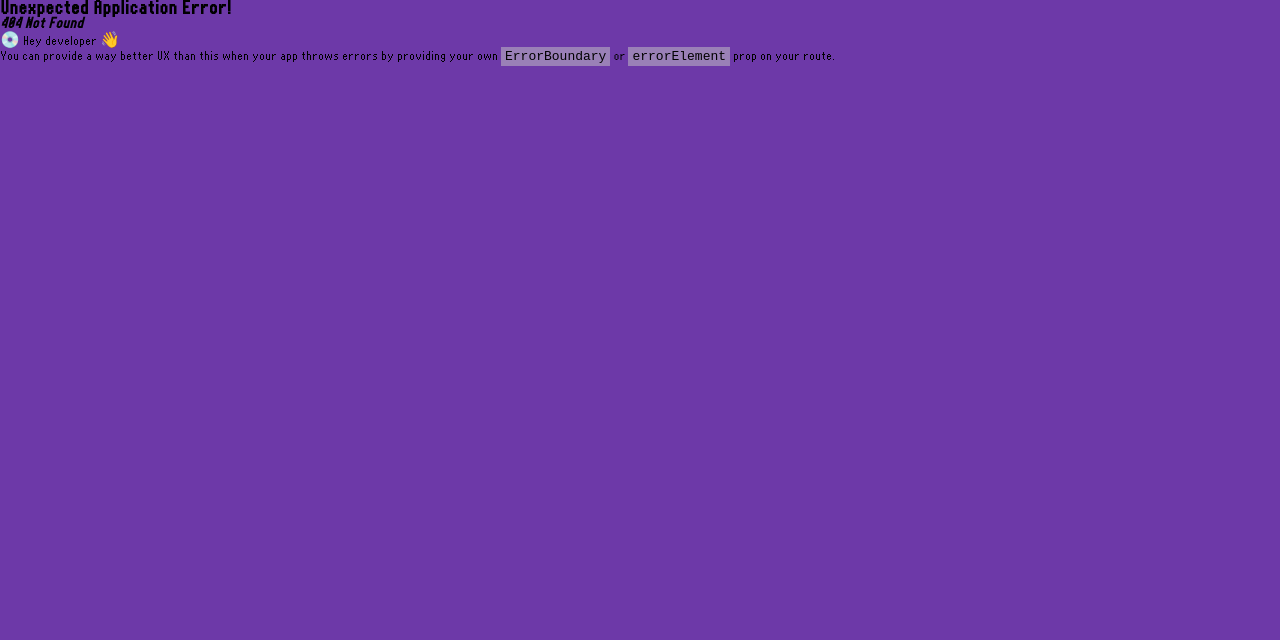
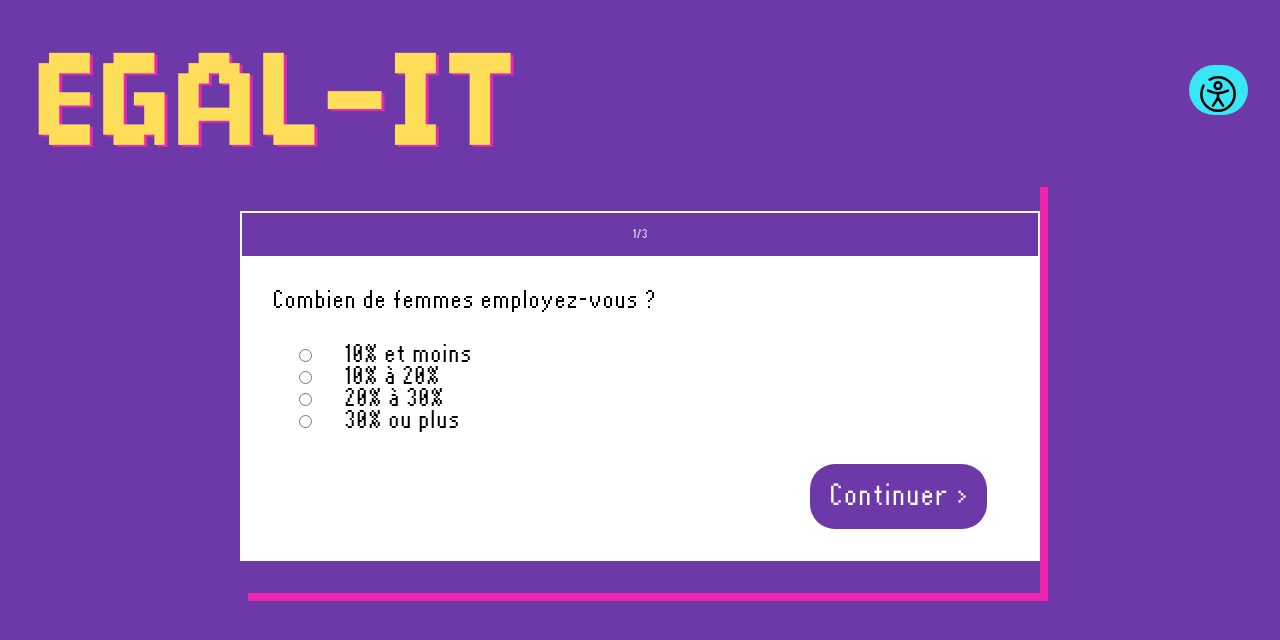
Before and after one commit to audreybaudry/hackathon, a React (Vite) app in the folder client/: page /questions in a window 1280 px wide. Before the commit this address had no page. Shown: the top 640 px of the page. Built offline with nearby package versions, Linux system fonts and the light colour scheme; a web font is replaced by a local one.

Commit message:
questions

```diff
--- /dev/null
+++ b/client/src/components/quizz/Questions.jsx
@@ -0,0 +1,147 @@
+import "./Questions.scss";
+import { useState } from "react";
+import { useNavigate } from "react-router-dom";
+
+function Questions() {
+  const navigate = useNavigate();
+
+  const [questionIndex, setquestionIndex] = useState(0);
+  const questions = [
+    {
+      id: 1,
+      question: "Combien de femmes employez-vous ?",
+      options: [
+        {
+          type: "radio",
+          id: "less-10",
+          name: "female-employees-1",
+          option: "10% et moins",
+        },
+        {
+          type: "radio",
+          id: "10-20",
+          name: "female-employees-1",
+          option: "10% à 20%",
+        },
+        {
+          type: "radio",
+          id: "20-30",
+          name: "female-employees-1",
+          option: "20% à 30%",
+        },
+        {
+          type: "radio",
+          id: "30+",
+          name: "female-employees-1",
+          option: "30% ou plus",
+        },
+      ],
+    },
+    {
+      id: 2,
+      question:
+        "Quel est le pourcentage de femmes dans votre équipe de direction ?",
+      options: [
+        {
+          type: "radio",
+          id: "less-10-2",
+          name: "female-employees-2",
+          option: "10% et moins",
+        },
+        {
+          type: "radio",
+          id: "10-20-2",
+          name: "female-employees-2",
+          option: "10% à 20%",
+        },
+        {
+          type: "radio",
+          id: "20-30-2",
+          name: "female-employees-2",
+          option: "20% à 30%",
+        },
+        {
+          type: "radio",
+          id: "30+-2",
+          name: "female-employees-2",
+          option: "30% ou plus",
+        },
+      ],
+    },
+    {
+      id: 3,
+      question: "Quel est le salaire moyen des femmes dans votre entreprise ?",
+      options: [
+        {
+          type: "radio",
+          id: "less-30k",
+          name: "salary-1",
+          option: "moins de 30K",
+        },
+        {
+          type: "radio",
+          id: "30k-40k",
+          name: "salary-1",
+          option: "de 30K à 40K",
+        },
+        {
+          type: "radio",
+          id: "40k-50k",
+          name: "salary-1",
+          option: "de 40K à 50K",
+        },
+        {
+          type: "radio",
+          id: "50k+",
+          name: "salary-1",
+          option: "plus de 50K",
+        },
+      ],
+    },
+  ];
+
+  const currentQuestion = questions[questionIndex];
+
+  const handleClick = () => {
+    if (questionIndex < questions.length - 1) {
+      setquestionIndex(questionIndex + 1);
+    } else navigate("/loading");
+  };
+
+  return (
+    <div className="questions-container">
+      <div className="question-reponse-container">
+        <div className="questions">
+          <div className="index-container">
+            {questionIndex + 1}/{questions.length}
+          </div>
+          <div className="one-question-container">
+            {currentQuestion.question}
+            <div>
+              {currentQuestion.options.map((option) => (
+                <div key={option.id}>
+                  <input
+                    type={option.type}
+                    id={option.id}
+                    name={option.name}
+                    value={option.option}
+                  />
+                  <label htmlFor={option.id}>{option.option}</label>
+                </div>
+              ))}
+            </div>
+            <button
+              type="button"
+              id="button-real-question"
+              onClick={handleClick}
+            >
+              Continuer &rsaquo;{" "}
+            </button>
+          </div>
+        </div>
+      </div>
+    </div>
+  );
+}
+
+export default Questions;
--- /dev/null
+++ b/client/src/components/quizz/Questions.scss
@@ -0,0 +1,75 @@
+.questions-container .question-reponse-container {
+  width: 800px;
+  margin: auto;
+  box-shadow: 8px 8px 0px var(--pink);
+  padding-top: 2em;
+  padding-bottom: 2em;
+}
+
+.index-container {
+  border: white 2px solid;
+  color: white;
+  text-align: center;
+  padding-top: 1em;
+  padding-bottom: 1em;
+  background-color: var(--purple);
+  position: relative;
+}
+
+.one-question-container {
+  background-color: white;
+  font-size: 2rem;
+  display: flex;
+  flex-direction: column;
+  justify-content: start;
+  align-items: start;
+  padding-left: 1em;
+  padding-top: 1em;
+  padding-bottom: 1em;
+  gap: 1em;
+  position: relative;
+  input {
+    background-color: rgb(192, 192, 241);
+    padding: 1em;
+    border-radius: 25px;
+    margin-left: 2em;
+  }
+  label {
+    margin-left: 1em;
+  }
+  .link-quizz {
+    border: none;
+    background-color: var(--purple);
+    border-radius: 25px;
+    padding: 0.5em;
+    font-family: var(--first-font);
+    font-size: 1.2em;
+    margin-left: 50%;
+  }
+
+  .link-quizz a {
+    color: white;
+  }
+
+  .link-quizz:hover {
+    transform: scale(1.1);
+    transition: 0.5s;
+    box-shadow: 8px 8px var(--yellow);
+  }
+}
+
+button {
+  border: none;
+  background-color: var(--purple);
+  color: white;
+  border-radius: 25px;
+  padding: 0.5em;
+  font-family: var(--first-font);
+  font-size: 1.2em;
+  margin-left: 50%;
+}
+button:hover {
+  transform: scale(1.1);
+  transition: 0.5s;
+  box-shadow: 8px 8px var(--yellow);
+}
--- a/client/src/components/quizz/QuizzPage.jsx
+++ b/client/src/components/quizz/QuizzPage.jsx
@@ -1,4 +1,5 @@
 import "./Quizz.scss";
+import { Link } from "react-router-dom";
 
 export default function QuizzPage() {
   return (
@@ -14,57 +15,9 @@ export default function QuizzPage() {
             id="entreprise-employees"
             className="input-number"
           />
-          <button type="button">Démarrer le quizz &rsaquo; </button>
-        </div>
-      </div>
-      <div className="question-reponse-container">
-        <div className="index-container">1/10</div>
-        <div className="one-question-container">
-          Combien de femmes employez-vous ?
-          <div>
-            <input type="radio" id="less-10" name="female-employees-1" />
-            <label htmlFor="less-10"> 10% et moins</label>
+          <div className="link-quizz">
+            <Link to="/questions"> Démarrer le quizz &rsaquo; </Link>
           </div>
-          <div>
-            <input type="radio" id="10-20" name="female-employees-1" />
-            <label htmlFor="10-20"> 10% à 20%</label>
-          </div>
-          <div>
-            <input type="radio" id="20-30" name="female-employees-1" />
-            <label htmlFor="20-30"> 20% à 30%</label>
-          </div>
-          <div>
-            <input type="radio" id="30+" name="female-employees-1" />
-            <label htmlFor="30+"> 30% ou plus </label>
-          </div>
-          <button type="button" id="button-real-question">
-            Continuer &rsaquo;{" "}
-          </button>
-        </div>
-      </div>
-      <div className="question-reponse-container">
-        <div className="index-container">2/10</div>
-        <div className="one-question-container">
-          Combien de femmes employez-vous ?
-          <div>
-            <input type="radio" id="less-10-2" name="female-employees-2" />
-            <label htmlFor="less-10-2"> 10% et moins</label>
-          </div>
-          <div>
-            <input type="radio" id="10-20-2" name="female-employees-2" />
-            <label htmlFor="10-20-2"> 10% à 20%</label>
-          </div>
-          <div>
-            <input type="radio" id="20-30-2" name="female-employees-2" />
-            <label htmlFor="20-30-2"> 20% à 30%</label>
-          </div>
-          <div>
-            <input type="radio" id="30+-2" name="female-employees-2" />
-            <label htmlFor="30+-2"> 30% ou plus </label>
-          </div>
-          <button type="button" id="button-real-question">
-            Continuer &rsaquo;{" "}
-          </button>
         </div>
       </div>
     </section>
--- a/client/src/main.jsx
+++ b/client/src/main.jsx
@@ -4,6 +4,7 @@ import { createBrowserRouter, RouterProvider } from "react-router-dom";
 import QuizzPage from "./components/quizz/QuizzPage";
 import App from "./App";
 import Homepage from "./pages/Homepage";
+import Questions from "./components/quizz/Questions";
 import Results from "./pages/Results";
 
 const router = createBrowserRouter([
@@ -15,6 +16,7 @@ const router = createBrowserRouter([
         path: "/quizz",
         element: <QuizzPage />,
       },
+      { path: "/questions", element: <Questions /> },
       { path: "/resultats", element: <Results /> },
     ],
   },
```
